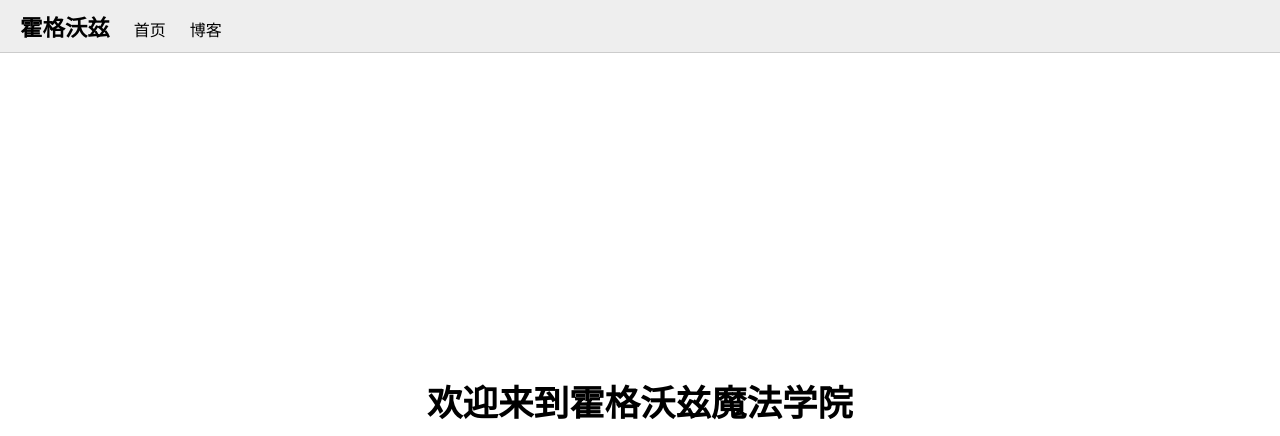
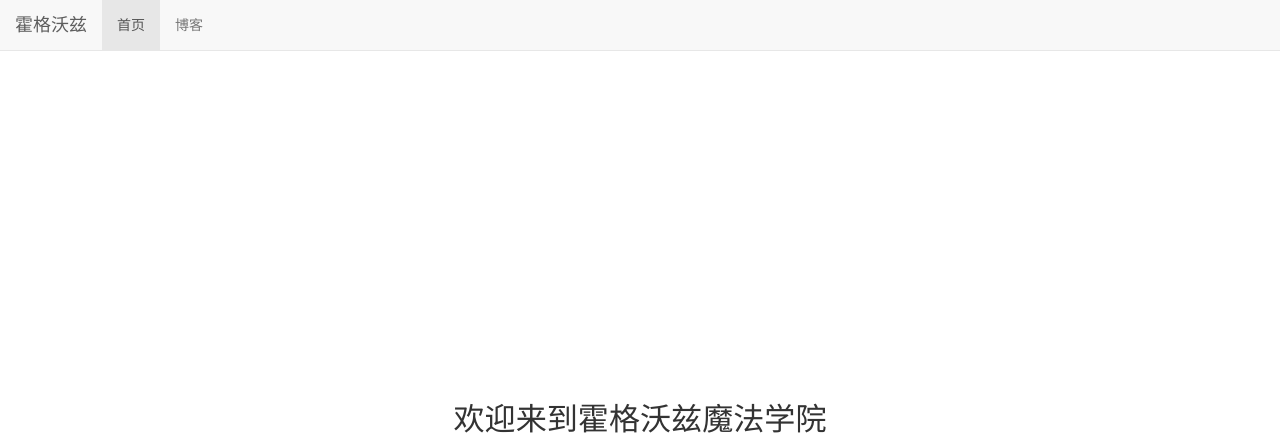
Before and after one commit to lnychian/mysite, a Django app: template mysite/templates/home.html in a window 1280 px wide. Shown: the top 436 px of the page. Run offline with Django 3.2, Linux system fonts and the light colour scheme; the template is opened without the code that fills it, so the values that code supplies are empty.

Commit message:
使用bootstrap设计

```diff
--- a/mysite/blog/templates/blog_detail.html
+++ b/mysite/blog/templates/blog_detail.html
@@ -2,8 +2,9 @@
 {% block title %}
     {{blog.title}}
 {% endblock %}
-
+{% block nav_blog_active %}active{% endblock %}
 {% block content %}
+    <h3>{{blog.title}}</h3>
     <p>作者：{{blog.author}}</p>
     <p>发表时间：{{blog.created_time|date:"Y-n-m H:i:s"}}</p>
     <p>
--- a/mysite/blog/templates/blog_list.html
+++ b/mysite/blog/templates/blog_list.html
@@ -2,7 +2,7 @@
 {% block title %}
     我的网站
 {% endblock %}
-
+{% block nav_blog_active %}active{% endblock %}
 {% block content %}
     {% for blog in blogs %}
     <a href="{% url 'blog_detail' blog.pk %}"><h2>{{blog.title}}</h2></a>
--- a/mysite/blog/templates/blogs_with_type.html
+++ b/mysite/blog/templates/blogs_with_type.html
@@ -2,7 +2,7 @@
 {% block title %}
     我的网站
 {% endblock %}
-
+{% block nav_blog_active %}active{% endblock %}
 {% block content %}
     {% for blog in blogs %}
         <a href="{% url 'blog_detail' blog.pk %}"><h2>{{blog.title}}</h2></a>
--- a/mysite/static/base.css
+++ b/mysite/static/base.css
@@ -2,17 +2,6 @@
     margin: 0;
     padding: 0;
 }
-div.nav {
-    background-color: #eee;
-    border-bottom: 1px solid #ccc;
-    padding: 5px 10px;
+body {
+    margin-top: 70px!important;
 }
-div.nav a{
-    text-decoration: none;
-    color: #000;
-    padding: 5px 10px;
-}
-div.nav a.logo {
-    display: inline-block;
-    font-size: 120%;
-}
--- a/mysite/templates/base.html
+++ b/mysite/templates/base.html
@@ -1,20 +1,44 @@
 <!DOCTYPE html>
-<html lang="en">
+<html lang="zh-CN">
 <head>
+    {% load static %}
     <meta charset="UTF-8">
-    {% load static %}
+    <meta http-equiv="X-UA-Compatible" content="IE=edge">
+    <meta name="viewport" content="width=device-width, initial-scale=1">
     <link rel="stylesheet" href="{% static 'base.css' %}">
+    <!-- 最新版本的 Bootstrap 核心 CSS 文件 -->
+    <link rel="stylesheet" href="https://cdn.jsdelivr.net/npm/bootstrap@3.3.7/dist/css/bootstrap.min.css"
+          integrity="sha384-BVYiiSIFeK1dGmJRAkycuHAHRg32OmUcww7on3RYdg4Va+PmSTsz/K68vbdEjh4u" crossorigin="anonymous">
     <title>{% block title %}{% endblock %}</title>
     {% block header_extends %}{% endblock %}
 </head>
 <body>
-    <div class="nav">
-        <a class="logo" href="{% url 'home'%}">
-            <h3>霍格沃兹</h3>
-        </a>
-        <a href="{% url 'home' %}">首页</a>
-        <a href="{% url 'blog_list' %}">博客</a>
-    </div>
+    <nav class="navbar navbar-default navbar-fixed-top">
+        <div class="container-fluid">
+            <!-- Brand and toggle get grouped for better mobile display -->
+            <div class="navbar-header">
+                <button type="button" class="navbar-toggle collapsed" data-toggle="collapse" data-target="#bs-example-navbar-collapse-1" aria-expanded="false">
+                    <span class="sr-only">Toggle navigation</span>
+                    <span class="icon-bar"></span>
+                    <span class="icon-bar"></span>
+                    <span class="icon-bar"></span>
+                </button>
+                <a class="navbar-brand" href="{% url 'home'%}">霍格沃兹</a>
+            </div>
+             <div class="collapse navbar-collapse" id="bs-example-navbar-collapse-1">
+                <ul class="nav navbar-nav">
+                    <li class="{% block nav_home_active %}{% endblock %}"><a href="{% url 'home' %}">首页</a></li>
+                    <li class="{% block nav_blog_active %}{% endblock %}"><a href="{% url 'blog_list' %}">博客</a></li>
+                </ul>
+             </div>
+        </div>
+    </nav>
     {% block content %}{% endblock %}
+    <!-- jQuery (Bootstrap 的所有 JavaScript 插件都依赖 jQuery，所以必须放在前边) -->
+    <script src="https://cdn.jsdelivr.net/npm/jquery@1.12.4/dist/jquery.min.js"></script>
+    <!-- 最新的 Bootstrap 核心 JavaScript 文件 -->
+    <script src="https://cdn.jsdelivr.net/npm/bootstrap@3.3.7/dist/js/bootstrap.min.js"
+            integrity="sha384-Tc5IQib027qvyjSMfHjOMaLkfuWVxZxUPnCJA7l2mCWNIpG9mGCD8wGNIcPD7Txa" crossorigin="anonymous">
+    </script>
 </body>
 </html>
--- a/mysite/templates/home.html
+++ b/mysite/templates/home.html
@@ -6,6 +6,7 @@
 {% block header_extends %}
     <link rel="stylesheet" href="{% static 'home.css' %}">
 {% endblock %}
+{% block nav_home_active %}active{% endblock %}
 {% block content %}
     <h3 class="home-content">欢迎来到霍格沃兹魔法学院</h3>
 {% endblock %}
```
